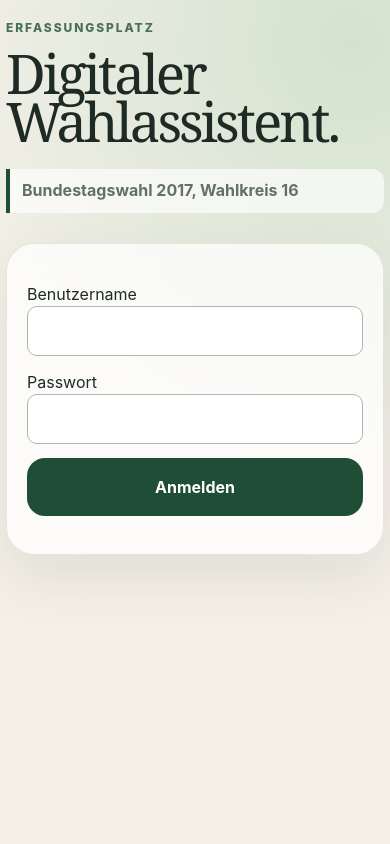
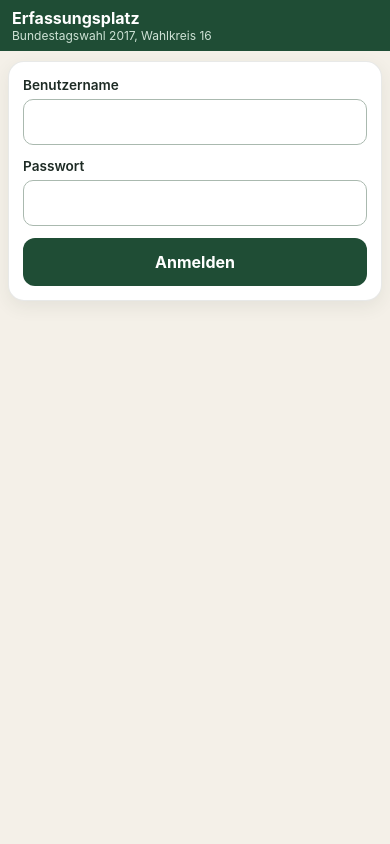
Before and after one commit to eb58/Wahlhelfer, a PHP site: page /erfassungsplatz/ in a window 390 px wide. Run offline with PHP 8.4, Linux system fonts and the light colour scheme.

Commit message:
Erfassungsplatz fuers Smartphone verdichten, Wahllokal aus dem Link
- Schmale Kopfzeile statt grosser Ueberschrift: Wahllokal aus dem Link,
  Name und Wahl darunter, rechts nur der Abmelde-Knopf.
- Je Phase nur das Noetige: vor dem Stapel die Stapelgroesse, waehrend
  des Stapels Fortschritt und Aufnahme, waehrend einer Wertung nur diese,
  am Ende Kontrolle und Senden. Monitor als kompakte Zeile am Ende.
- Keine Wahllokal-Auswahl mehr: das Wahllokal kommt allein aus
  ?wahllokal=518 (findWahllokal), angemeldet wird trotzdem. Ohne oder mit
  fremder Nummer im Link wird nicht erfasst.

```diff
--- a/controlcenter/index.html
+++ b/controlcenter/index.html
@@ -24,7 +24,7 @@
           <label>Neues Passwort <input name="newPassword" type="password" autocomplete="new-password" minlength="12" required /></label>
           <button class="knopf" type="submit">Passwort ändern</button>
         </form>
-        <p class="angemeldet" id="angemeldet" hidden><span id="angemeldetAls"></span> <button class="link-knopf" id="abmelden" type="button">Abmelden</button></p>
+        <p class="angemeldet" id="angemeldet" hidden><span>Angemeldet als <span id="angemeldetAls"></span></span> <button class="link-knopf" id="abmelden" type="button">Abmelden</button></p>
         <p class="status fehler" id="anmeldeStatus" role="status" hidden></p>
       </div>
     </section>
--- a/erfassungsplatz/index.html
+++ b/erfassungsplatz/index.html
@@ -3,19 +3,26 @@
   <head>
     <meta charset="UTF-8" />
     <meta name="viewport" content="width=device-width, initial-scale=1.0, viewport-fit=cover" />
-    <meta name="theme-color" content="#f4f0e8" />
+    <meta name="theme-color" content="#1f4d35" />
     <title>Erfassungsplatz – Wahlassistent</title>
     <link rel="stylesheet" href="styles.css" />
   </head>
   <body>
+    <!-- Schmale Kopfzeile: auf dem Smartphone gehoert der Platz dem Stapel und der Aufnahme. -->
+    <header class="kopf">
+      <div class="kopf__titel">
+        <strong id="kopfTitel">Erfassungsplatz</strong>
+        <span id="wahl" hidden></span>
+      </div>
+      <p class="angemeldet" id="angemeldet" hidden>
+        <span class="visually-hidden" id="angemeldetAls"></span>
+        <button class="icon-knopf" id="abmelden" type="button" aria-label="Abmelden" title="Abmelden">
+          <svg viewBox="0 0 24 24" aria-hidden="true"><path d="M9 21H5a2 2 0 0 1-2-2V5a2 2 0 0 1 2-2h4" /><polyline points="16 17 21 12 16 7" /><line x1="21" y1="12" x2="9" y2="12" /></svg>
+        </button>
+      </p>
+    </header>
+
     <main class="app">
-      <section class="intro">
-        <span class="eyebrow">Erfassungsplatz</span>
-        <h1>Digitaler</h1>
-        <h1>Wahlassistent.</h1>
-        <p class="wahl" id="wahl" hidden></p>
-      </section>
-
       <!-- Anmeldung: ohne gueltige Sitzung blendet styles.css alle anderen Abschnitte aus. -->
       <section class="karte panel" id="anmeldung">
         <form id="anmeldeForm" hidden>
--- a/erfassungsplatz/styles.css
+++ b/erfassungsplatz/styles.css
@@ -1,127 +1,141 @@
+/* Erfassungsplatz - fuer das Smartphone gebaut: schmale Kopfzeile, je Phase nur das Noetige. */
 :root {
   color-scheme: light;
-  font-family:
-    Inter, ui-sans-serif, system-ui, -apple-system, BlinkMacSystemFont, "Segoe UI",
-    sans-serif;
-  color: #1e2b25;
-  background: #f4f0e8;
+  --gruen: #1f4d35;
+  --gruen-hell: #e3f0e7;
+  --text: #1e2b25;
+  --gedaempft: #627067;
+  font-family: Inter, ui-sans-serif, system-ui, -apple-system, BlinkMacSystemFont, 'Segoe UI', sans-serif;
   font-synthesis: none;
+  color: var(--text);
 }
 
-.panel { padding: 20px; margin-bottom: 20px; }
-a { color: #1f4d35; }
-form { display: grid; gap: 14px; margin: 18px 0; }
-label { display: block; line-height: 1.5; }
-input:not([type='checkbox']), select { width: 100%; padding: 12px; border: 1px solid #aab9af; border-radius: 10px; background: #fff; color: #1e2b25; font: inherit; }
-.hinweis { color: #627067; font-size: 0.9rem; line-height: 1.5; }
-
-* {
-  box-sizing: border-box;
-}
+* { box-sizing: border-box; }
 
 /* Klassen mit eigenem `display` wuerden das hidden-Attribut sonst ueberstimmen. */
-[hidden] {
-  display: none !important;
-}
+[hidden] { display: none !important; }
 
 body {
   min-width: 320px;
   min-height: 100dvh;
   margin: 0;
-  background:
-    radial-gradient(circle at 90% 5%, rgb(197 221 196 / 70%), transparent 27rem),
-    #f4f0e8;
+  background: #f4f0e8;
 }
 
-.app {
-  width: min(100% - 12px, 720px);
-  margin: 0 auto;
-  padding: max(16px, env(safe-area-inset-top)) 0 max(16px, env(safe-area-inset-bottom));
+a { color: var(--gruen); }
+
+/* --- Kopfzeile ----------------------------------------------------------- */
+
+.kopf {
+  display: flex;
+  align-items: center;
+  gap: 12px;
+  padding: max(8px, env(safe-area-inset-top)) 12px 8px;
+  background: var(--gruen);
+  color: #fff;
 }
 
-.intro {
-  margin-bottom: 30px;
+.kopf__titel { display: grid; min-width: 0; line-height: 1.25; }
+.kopf__titel strong { overflow: hidden; font-size: 1rem; text-overflow: ellipsis; white-space: nowrap; }
+.kopf__titel span, .angemeldet span { overflow: hidden; color: #cfe3d6; font-size: 0.75rem; text-overflow: ellipsis; white-space: nowrap; }
+
+.angemeldet { display: flex; flex-shrink: 1; align-items: center; gap: 6px; min-width: 0; margin: 0 0 0 auto; }
+
+.icon-knopf {
+  display: grid;
+  flex-shrink: 0;
+  width: 36px;
+  height: 36px;
+  place-items: center;
+  border: 1px solid rgb(255 255 255 / 25%);
+  border-radius: 10px;
+  background: transparent;
+  color: #fff;
+  cursor: pointer;
 }
 
-.eyebrow {
-  display: inline-block;
-  margin-bottom: 14px;
-  color: #496f58;
-  font-size: 0.75rem;
-  font-weight: 800;
-  letter-spacing: 0.16em;
-  text-transform: uppercase;
+.icon-knopf svg { width: 18px; fill: none; stroke: currentColor; stroke-width: 2; stroke-linecap: round; stroke-linejoin: round; }
+
+/* --- Rahmen -------------------------------------------------------------- */
+
+.app {
+  display: grid;
+  gap: 10px;
+  width: min(100% - 16px, 640px);
+  margin: 0 auto;
+  padding: 10px 0 max(16px, env(safe-area-inset-bottom));
 }
 
-h1 {
-  margin: 0;
-  font-family: Georgia, "Times New Roman", serif;
-  font-size: clamp(3.2rem, 14vw, 5rem);
-  font-weight: 500;
-  letter-spacing: -0.055em;
-  line-height: 0.88;
-}
-
-.intro p {
-  max-width: 32rem;
-  margin: 24px 0 0;
-  color: #627067;
-  font-size: 1rem;
-  line-height: 1.6;
-}
+/* Ohne Anmeldung nur die Anmeldung zeigen (serverApi.js setzt data-angemeldet). */
+body:not([data-angemeldet]) main > :not(#anmeldung) { display: none; }
+body[data-angemeldet] #anmeldung { display: none; }
 
 .karte {
   overflow: hidden;
   border: 1px solid rgb(30 43 37 / 10%);
-  border-radius: 28px;
-  background: rgb(255 255 255 / 72%);
-  box-shadow: 0 22px 60px rgb(46 60 51 / 10%);
-  backdrop-filter: blur(12px);
+  border-radius: 16px;
+  background: #fff;
+  box-shadow: 0 6px 18px rgb(46 60 51 / 8%);
 }
+
+.panel { padding: 14px; }
+
+form { display: grid; gap: 12px; margin: 0; }
+label { display: grid; gap: 4px; font-size: 0.85rem; font-weight: 600; line-height: 1.4; }
+
+input:not([type='checkbox']), select {
+  width: 100%;
+  min-height: 46px;
+  padding: 10px 12px;
+  border: 1px solid #aab9af;
+  border-radius: 10px;
+  background: #fff;
+  color: var(--text);
+  font: inherit;
+  font-size: 1rem;
+  font-weight: 400;
+}
+
+/* Stapelgroesse und Start in einer Zeile */
+.zeile { display: grid; grid-template-columns: 7.5rem 1fr; align-items: end; gap: 10px; }
+
+.hinweis { margin: 8px 0 0; color: var(--gedaempft); font-size: 0.85rem; line-height: 1.45; }
+.ablauf summary { color: var(--gedaempft); cursor: pointer; font-size: 0.85rem; font-weight: 600; }
+
+/* --- Knoepfe ------------------------------------------------------------- */
 
 .knopf {
   display: flex;
   width: 100%;
-  min-height: 58px;
+  min-height: 48px;
   align-items: center;
   justify-content: center;
-  gap: 11px;
+  gap: 10px;
+  padding: 0 14px;
   border: 0;
-  border-radius: 18px;
-  background: #1f4d35;
+  border-radius: 12px;
+  background: var(--gruen);
   color: #fff;
   cursor: pointer;
   font: inherit;
   font-size: 1rem;
   font-weight: 750;
-  transition:
-    transform 160ms ease,
-    background 160ms ease;
+  transition: transform 160ms ease, background 160ms ease;
   -webkit-tap-highlight-color: transparent;
 }
 
-.knopf:hover:not(:disabled) {
-  background: #173f2a;
-}
-
-.knopf:active:not(:disabled) {
-  transform: scale(0.98);
-}
-
-.knopf:focus-visible {
-  outline: 3px solid rgb(31 77 53 / 28%);
-  outline-offset: 3px;
-}
-
-.knopf:disabled {
-  background: #b3bdb5;
-  cursor: not-allowed;
-}
+.knopf--gross { min-height: 64px; font-size: 1.1rem; }
+.knopf:hover:not(:disabled) { background: #173f2a; }
+.knopf:active:not(:disabled) { transform: scale(0.98); }
+.knopf:focus-visible, .datei-knopf:focus-visible, .icon-knopf:focus-visible { outline: 3px solid rgb(31 77 53 / 30%); outline-offset: 3px; }
+.knopf:disabled { background: #b3bdb5; cursor: not-allowed; }
+.knopf svg { width: 24px; fill: none; stroke: currentColor; stroke-linecap: round; stroke-linejoin: round; stroke-width: 1.75; }
 
 .datei-knopf {
   display: block;
   width: 100%;
-  margin-top: 12px;
+  margin-top: 8px;
+  padding: 6px;
   border: 0;
   background: transparent;
   color: #496f58;
@@ -160,65 +165,42 @@ h1 {
   white-space: nowrap;
 }
 
-@media (min-width: 700px) {
-  .app {
-    padding-top: 64px;
-  }
+/* --- Stapel -------------------------------------------------------------- */
+
+.stapel-leiste__text { display: flex; align-items: baseline; justify-content: space-between; gap: 10px; color: var(--gedaempft); font-size: 0.9rem; }
+.stapel-leiste__text strong { color: var(--text); font-size: 1.6rem; font-variant-numeric: tabular-nums; }
+
+progress { width: 100%; height: 10px; margin-top: 6px; accent-color: var(--gruen); }
+
+.kontrolle { display: flex; align-items: flex-start; gap: 10px; margin-top: 12px; font-weight: 500; }
+.kontrolle input { width: 22px; height: 22px; flex-shrink: 0; margin: 0; accent-color: var(--gruen); }
+#stapelSenden { margin-top: 12px; }
+
+/* --- Aufnahme und Wertung ------------------------------------------------ */
+
+.actions { padding: 12px; }
+
+.wertung-bereich { padding: 12px; }
+.actions:not([hidden]) + .wertung-bereich { padding-top: 0; }
+#zettelBestaetigen { margin-top: 12px; }
+
+.wertung { display: grid; gap: 8px; margin: 0; }
+
+.wertung-zeile {
+  display: grid;
+  gap: 2px;
+  padding: 10px 12px;
+  border-left: 4px solid var(--farbe);
+  border-radius: 0 12px 12px 0;
+  background: #f7f9f7;
+  font-size: 1.05rem;
 }
 
-@media (prefers-reduced-motion: reduce) {
-  .knopf {
-    transition: none;
-  }
-}
+.wertung-zeile strong { color: #5c6b60; font-size: 0.72rem; font-weight: 800; letter-spacing: 0.1em; text-transform: uppercase; }
+.wertung-zeile em { color: var(--farbe); font-size: 0.8rem; font-style: normal; font-weight: 700; }
+.wertung[data-eindeutig='false'] { padding: 4px; border-radius: 14px; background: rgb(192 138 30 / 12%); }
 
-/* Ohne Anmeldung nur Kopf und Anmeldung zeigen (serverApi.js setzt data-angemeldet). */
-body:not([data-angemeldet]) main > :not(.intro, #anmeldung) {
-  display: none;
-}
-
-.angemeldet {
-  display: flex;
-  flex-wrap: wrap;
-  align-items: center;
-  justify-content: space-between;
-  gap: 0.5rem 1rem;
-  margin: 0;
-}
-
-/* --- Aufnahme, Wertung und Monitor des Wahllokals --- */
-#zettelBestaetigen, #stapelSenden { margin-top: 16px; }
-#monitor progress { width: 100%; height: 24px; accent-color: #1f4d35; }
-
-.wahl {
-  margin: 22px 0 0;
-  padding: 9px 12px;
-  border-left: 4px solid #1f4d35;
-  border-radius: 0 12px 12px 0;
-  background: rgb(255 255 255 / 65%);
-  color: #1f4d35;
-  font-size: 0.95rem;
-  font-weight: 750;
-  line-height: 1.35;
-}
-
-/* Der Aufnahme-Knopf steht oben; Wertung und Vorschau folgen darunter. */
-.wertung-bereich {
-  padding: 2px 18px 18px;
-}
-
-.wertung-bereich h2 {
-  margin: 0 0 12px;
-  color: #496f58;
-  font-size: 0.75rem;
-  font-weight: 800;
-  letter-spacing: 0.12em;
-  text-transform: uppercase;
-}
-
-.aufnahme-bereich {
-  padding: 0 18px 18px;
-}
+.aufnahme-bereich { padding: 0 12px 12px; }
 
 /* Lange Zettel (Europawahl rund 1:4) nicht ueber den ganzen Bildschirm strecken. */
 .aufnahme {
--- a/shared/serverApi.js
+++ b/shared/serverApi.js
@@ -71,7 +71,7 @@ export const setupAnmeldung = async ({ nurAdmin = false } = {}) => {
   const user = await api('session').catch(error => { fail(error); });
   if (!user) return show('anmeldeForm');
   if (user.passwordChangeRequired) return show('passwortForm');
-  $('angemeldetAls').textContent = `Angemeldet als ${describeUser(user)}`;
+  $('angemeldetAls').textContent = describeUser(user);
   show('angemeldet');
   if (nurAdmin && user.role !== 'admin') return fail(new Error('Diese Seite ist nur für Admins.'));
   document.body.dataset.angemeldet = '';
```
Also changed, not shown: other parts of erfassungsplatz/index.html (+28 -16 lines), other parts of erfassungsplatz/styles.css (+17 -70 lines), AGENTS.md (+4 -0 lines), erfassungsplatz/main.js (+33 -27 lines), erfassungsplatz/wahllokal.js (+6 -6 lines), test/wahllokalAnzeige.test.js (+5 -5 lines), README.md.
